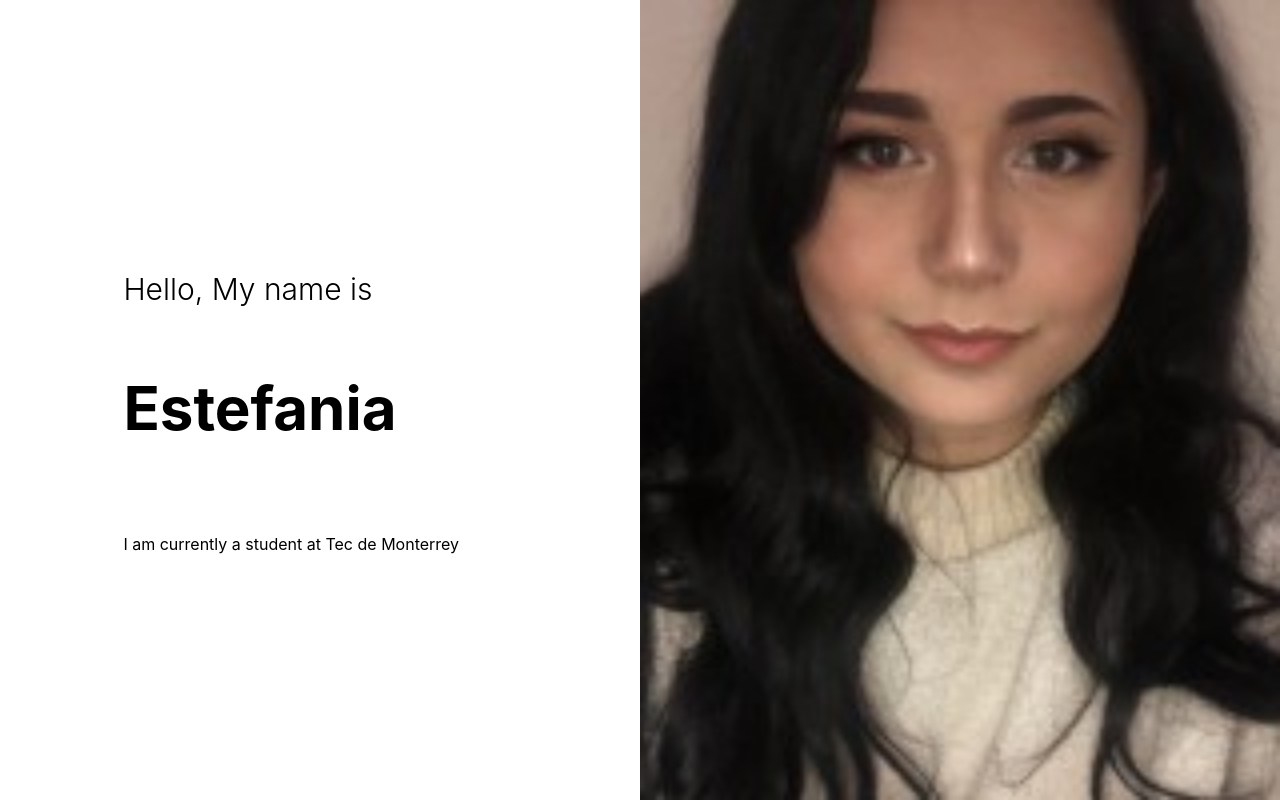
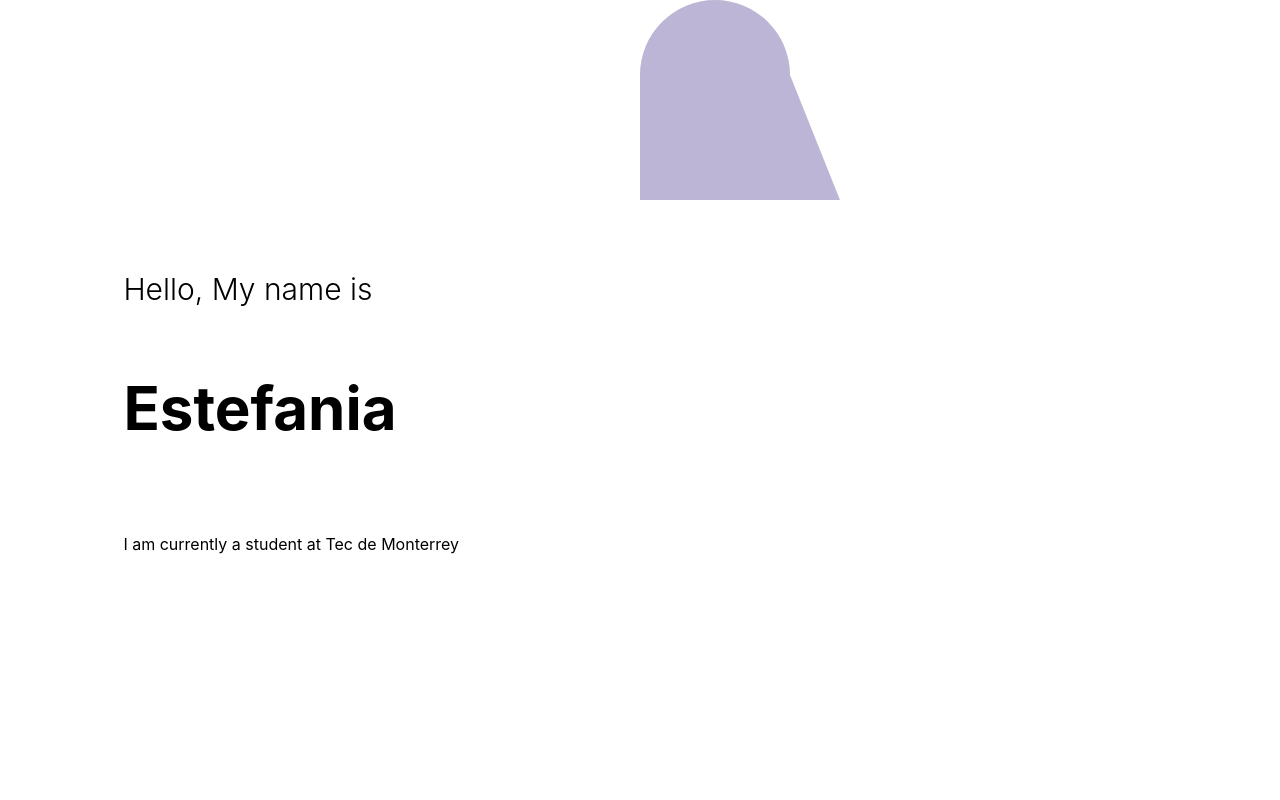
Before and after one commit to Estefaniajim/React-Portafolio, a React (Create React App) app: page / in a window 1280 px wide. Built offline with nearby package versions, Linux system fonts and the light colour scheme.

Commit message:
Update intro.jsx

```diff
--- a/src/components/Intro/intro.jsx
+++ b/src/components/Intro/intro.jsx
@@ -26,7 +26,7 @@ const Intro = () => {
 
     <div className="i-right">
       <div className="i-bg"> </div>
-      <img src={Me} alt="" className="i-img"/>
+
 
     </div>
     </div>
```
